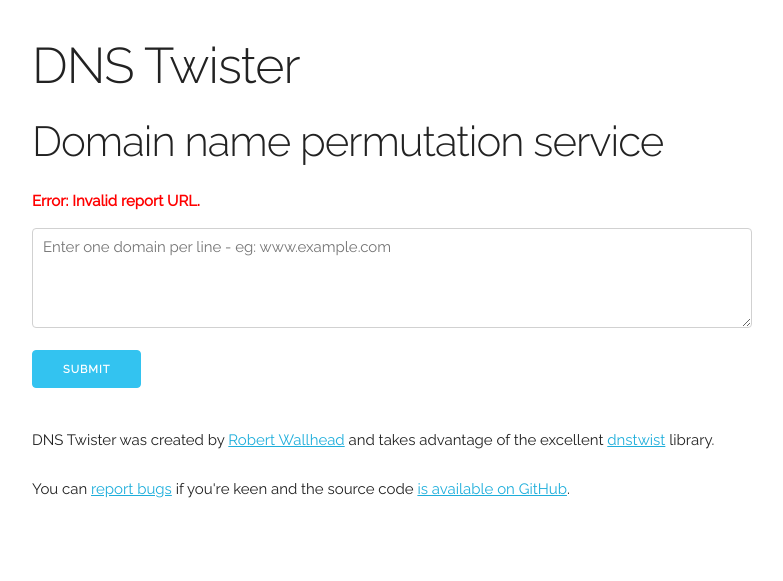
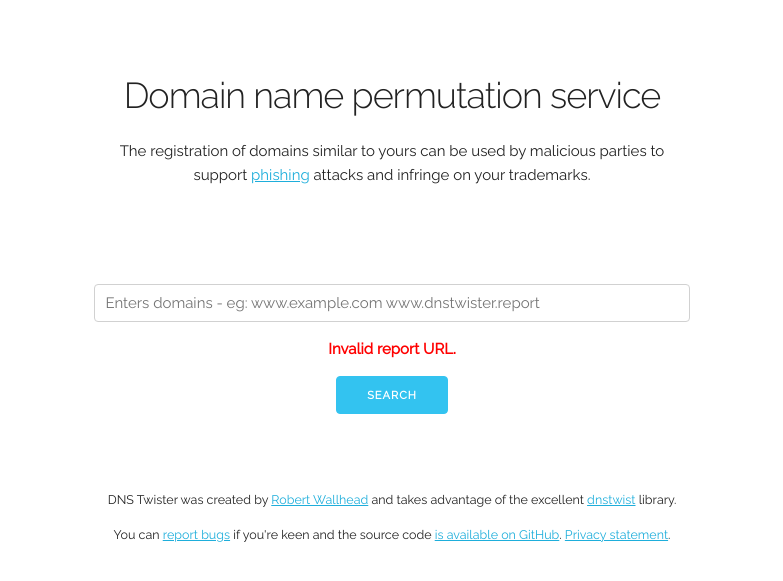
Before and after one commit to dnstwister/dnstwister, a Flask app: page /error/1 in a window 1280 px wide. Shown: the top 581 px of the page, without its empty margins (248-1031 px from the left). Run offline with Flask 2, Linux system fonts and the light colour scheme.

Commit message:
First very simple pass at a reformatted home page (styles to flow through to report and privacy, when done)

```diff
--- a/dnstwister/static/sources/layout.css
+++ b/dnstwister/static/sources/layout.css
@@ -1,14 +1,17 @@
 .error {
     font-weight: bold;
     color: red;
-    padding-bottom: 1em;
+    padding-bottom: 1.5rem;
 }
 
-header {
-    margin-top: 5%;
+.searchbox {
+    padding-top: 10%;
 }
 
-/* Skeleton CSS overrides */
+.searchbox .columns{
+    text-align: center;
+}
+
 textarea {
     min-height: 100px;
 }
@@ -16,3 +19,21 @@
 .container {
     max-width: 720px;
 }
+
+header,
+footer {
+    text-align: center;
+}
+
+header {
+    margin-top: 10%;
+}
+
+footer {
+    font-size: 1.25rem;
+    padding-top: 5%;
+}
+
+footer p {
+    margin-bottom: 1.5rem;
+}
--- a/dnstwister/templates/index.html
+++ b/dnstwister/templates/index.html
@@ -1,23 +1,39 @@
 {% extends "layout.html" %}
 {% block title %}Domain name permutation service{% endblock %}
 {% block head %}
-        <link rel="stylesheet" type="text/css" href="/static/index.min.css">
+<!--        <link rel="stylesheet" type="text/css" href="/static/index.min.css"> -->
+        <link rel="stylesheet" type="text/css" href="/static/sources/normalize.css">
+        <link rel="stylesheet" type="text/css" href="/static/sources/skeleton.css">
+        <link rel="stylesheet" type="text/css" href="/static/sources/common.css">
+        <link rel="stylesheet" type="text/css" href="/static/sources/layout.css">
 {% endblock %}
 {% block header %}
-            <h1>DNS Twister</h1>
-            <h2>Domain name permutation service</h2>
+            <h3>Domain name permutation service</h3>
+            <div class="row">
+                <div class="ten columns offset-by-one">
+                    <p class="section-description">
+                        The registration of domains similar to yours can be used
+                        by malicious parties to support
+                        <a href="https://en.wikipedia.org/wiki/Phishing" target="_blank">phishing</a>
+                        attacks and infringe on your trademarks.
+                    </p>
+                </div>
+            </div>
 {% endblock %}
 {% block body %}
-{% if error is not none %}
-        <section class="error">
-            Error: {{ error }}
-        </section>
-{% endif %}
-        <section>
-            <form action="/report" method="post" class="pure-form pure-form-stacked">
-                <textarea name="domains" placeholder="Enter one domain per line - eg: www.example.com" class="u-full-width"></textarea>
-                <br />
-                <input type="submit" value="Submit" class="button-primary" />
+        <section class="searchbox">
+            <form action="/report" method="post"><!-- class="pure-form pure-form-stacked">-->
+                <div class="row">
+                    <div class="ten columns offset-by-one">
+                        <input type="text" name="domains" placeholder="Enters domains - eg: www.example.com www.dnstwister.report" class="u-full-width" />
+                        {% if error is not none %}
+                            <section class="error">
+                                {{ error }}
+                            </section>
+                        {% endif %}
+                        <input type="submit" value="Search" class="button-primary" />
+                    </div>
+                </div>
             </form>
         </section>
 {% endblock %}
--- a/dnstwister/templates/layout.html
+++ b/dnstwister/templates/layout.html
@@ -32,7 +32,7 @@
                         You can
                         <a href="https://github.com/thisismyrobot/dnstwister/issues">report bugs</a>
                         if you're keen and the source code
-                        <a href="https://github.com/thisismyrobot/dnstwister">is available on GitHub</a>.
+                        <a href="https://github.com/thisismyrobot/dnstwister">is available on GitHub</a>. <a href="/privacy">Privacy statement</a>.
                     </p>
                 </footer>
             </div>
```
Also changed, not shown: tests/test_main.py (+1 -1 lines).
